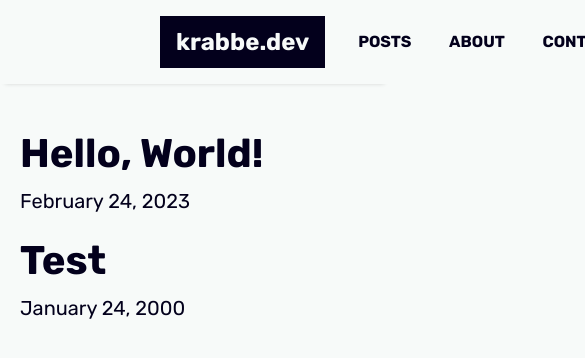
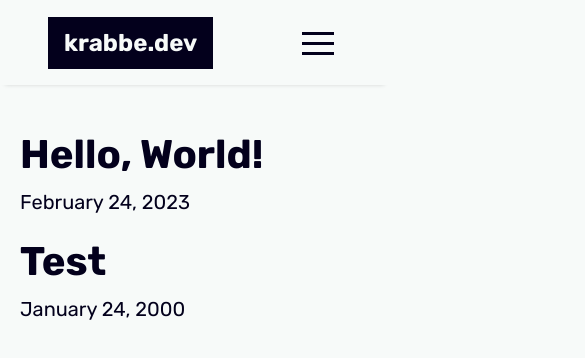
Before and after one commit to Johannes-Krabbe/krabbedev, a Next.js app: page /posts in a window 390 px wide. Shown: the top 358 px of the page, 585 px wide, since content can reach past the window. Built offline with nearby package versions, Linux system fonts and the light colour scheme.

Commit message:
responsive navbar

```diff
--- a/components/NavBar.module.scss
+++ b/components/NavBar.module.scss
@@ -1,4 +1,5 @@
 .navbar {
+  height: 85px;
   display: flex;
   justify-content: space-between;
   padding: 0rem 10rem;
@@ -32,4 +33,45 @@
       background: #301e67;
     }
   }
+  @media screen and (max-width: 768px) {
+    display: none;
+  }
 }
+
+.mobile {
+  height: 85px;
+  display: flex;
+  justify-content: space-between;
+  padding: 0rem 3rem;
+  align-items: center;
+  box-shadow: 0 0.3rem 0.3rem -0.3rem rgba(0, 0, 0, 0.2);
+  a {
+    color: #03001c;
+    text-decoration: none;
+  }
+
+  .name {
+    padding: 1rem;
+    background: #03001c;
+    color: #f7faf9;
+    font-size: 1.5rem;
+  }
+  @media screen and (min-width: 769px) {
+    display: none;
+  }
+}
+
+.modal {
+  padding: 3rem;
+  .links {
+    font-size: 2.5rem;
+    line-height: 5rem;
+    font-weight: bold;
+    text-align: right;
+    a {
+      padding: 0.3rem;
+      text-decoration: none;
+      color: #03001c;
+    }
+  }
+}
--- a/components/NavBar.tsx
+++ b/components/NavBar.tsx
@@ -1,8 +1,57 @@
 import Link from "next/link";
+import Hamburger from "hamburger-react";
 import styles from "./NavBar.module.scss";
+import { useState } from "react";
+import Modal from "react-modal";
 
 export default function NavBar() {
+  const [isOpen, setOpen] = useState(false);
+
   return (
+    <>
+      <div className={styles.mobile}>
+        <Link href="/">
+          <h1 className={styles.name}>krabbe.dev</h1>
+        </Link>
+        <div className={styles.hamburger}>
+          <Hamburger toggled={isOpen} toggle={setOpen} />
+        </div>
+      </div>
+      <Modal
+        className={styles.modal}
+        style={{
+          overlay: {
+            background: "#ffffffdd",
+            marginTop: 85,
+          },
+        }}
+        isOpen={isOpen}
+        onRequestClose={() => setOpen(false)}
+      >
+        <div className={styles.links}>
+          <div className={styles.linktext}>
+            <Link onClick={() => setOpen(false)} href="/">
+              HOME
+            </Link>
+          </div>
+          <div className={styles.linktext}>
+            <Link onClick={() => setOpen(false)} href="/posts">
+              POSTS
+            </Link>
+          </div>
+          <div className={styles.linktext}>
+            <Link onClick={() => setOpen(false)} href="/about">
+              ABOUT
+            </Link>
+          </div>
+          <div className={styles.linktext}>
+            <Link onClick={() => setOpen(false)} href="/contact">
+              CONTACT
+            </Link>
+          </div>
+        </div>
+      </Modal>
+
       <div className={styles.navbar}>
         <Link href="/">
           <h1 className={styles.name}>krabbe.dev</h1>
@@ -19,5 +68,6 @@ export default function NavBar() {
           </div>
         </div>
       </div>
+    </>
   );
 }
--- a/package.json
+++ b/package.json
@@ -17,15 +17,18 @@
     "eslint-config-next": "13.2.1",
     "glob": "^8.1.0",
     "gray-matter": "^4.0.3",
+    "hamburger-react": "^2.5.0",
     "next": "13.2.1",
     "next-mdx-remote": "^4.3.0",
     "normalize.css": "^8.0.1",
     "react": "18.2.0",
     "react-dom": "18.2.0",
+    "react-modal": "^3.16.1",
     "sass": "^1.58.3",
     "typescript": "4.9.5"
   },
   "devDependencies": {
-    "@types/glob": "^8.1.0"
+    "@types/glob": "^8.1.0",
+    "@types/react-modal": "^3.13.1"
   }
 }
```
Also changed, not shown: 1 other file (tests, documents, lock files or other folders). Lines whose indentation alone changed are shown as unchanged.
